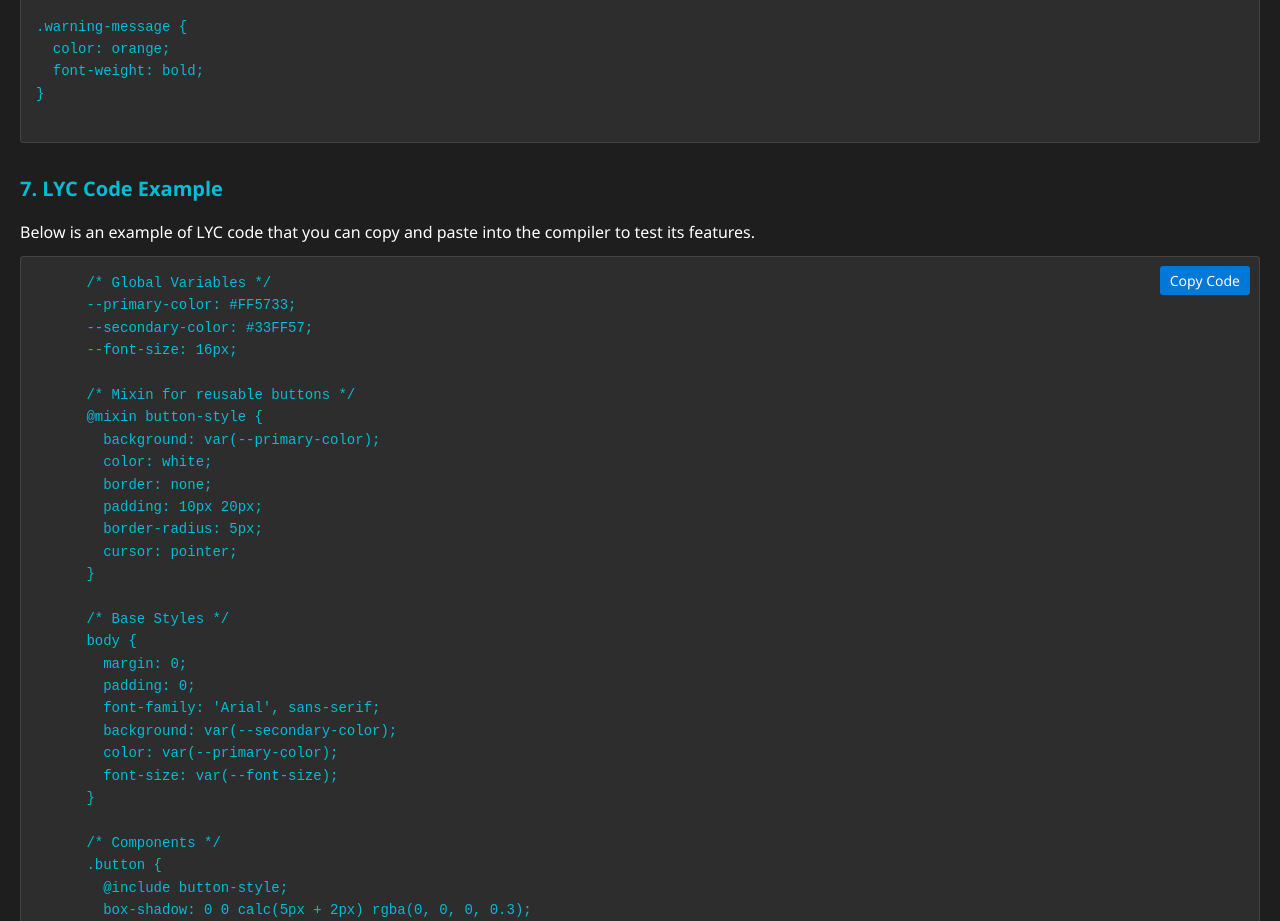
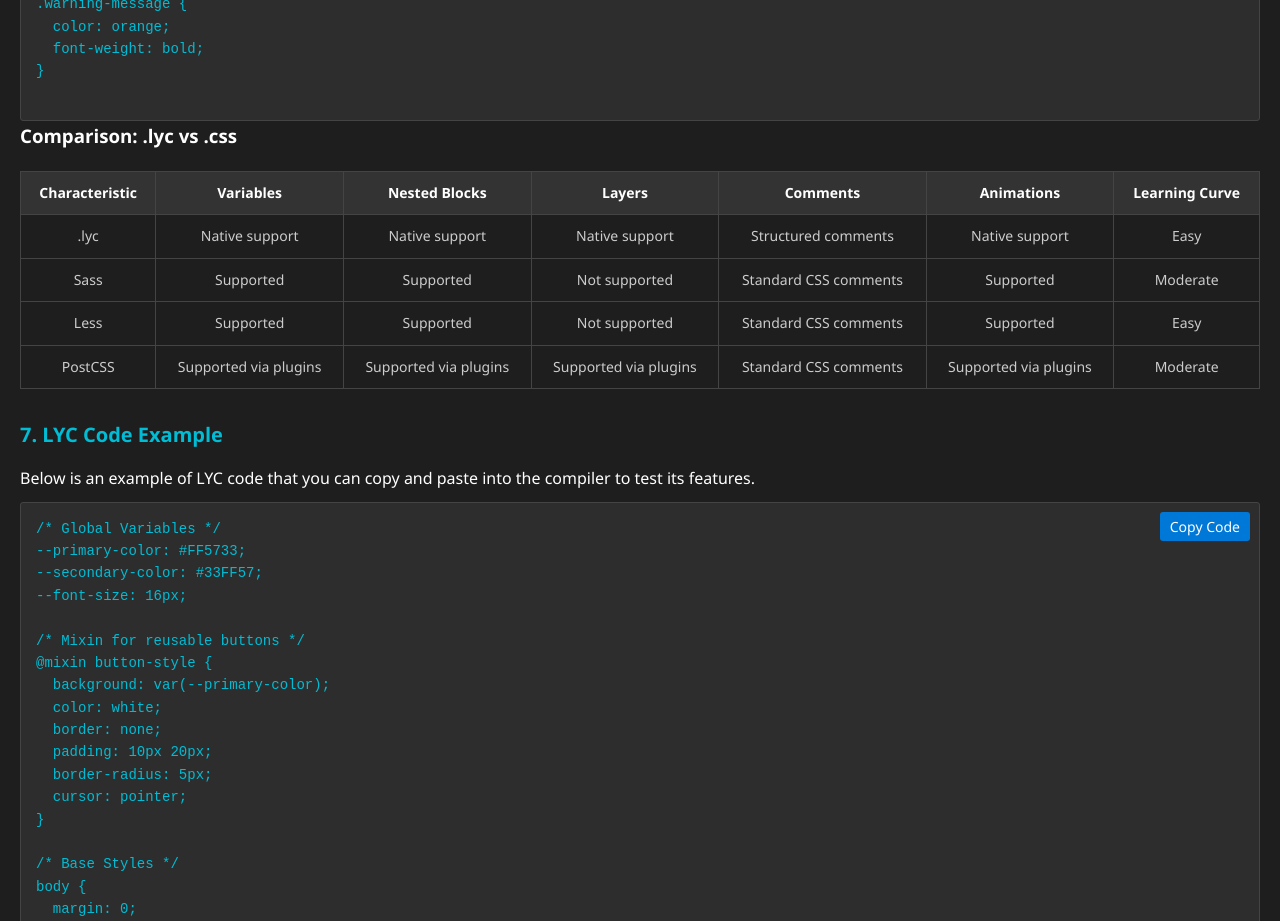
Before and after one commit to Seb3rhjck/layerCSS.lyc, a plain HTML site: page index.html in a window 1280 px wide. Shown: the part 3620-4541 px from the top of the page. Drawn offline with Linux system fonts and the light colour scheme.

Commit message:
Update index.html

```diff
--- a/index.html
+++ b/index.html
@@ -20,14 +20,12 @@
       <option value="tl">Tagalog</option>
     </select>
   </div>
-
   <header class="header">
     <div class="container">
       <h1 id="header-title">LayerCSS - Programming Language</h1>
       <p id="header-license">License: Apache 2.0</p>
     </div>
   </header>
-
   <main class="main-content">
     <!-- Introduction -->
     <section class="section" id="introduction-section">
@@ -65,7 +63,6 @@
     font-family: Arial, sans-serif;
   }
 }
-
 @layer components {
   button {
     background: var(--primary-color);
@@ -94,7 +91,6 @@
       <p id="example-description">
         Below is a basic example of a `.lyc` file with detailed comments explaining each part of the code. This file uses the fundamental features of LYC: <strong>global variables</strong>, <strong>`calc()`</strong>, <strong>mixins (`@mixin` and `@include`)</strong>, and <strong>inheritance with `@extend`</strong>.
       </p>
-
       <!-- Horizontal Comparison -->
       <div class="comparison-container">
         <h3 id="comparison-title">Comparison: .lyc vs .css</h3>
@@ -210,6 +206,62 @@
           </div>
         </div>
       </div>
+
+      <!-- Horizontal Comparison Table -->
+      <div class="comparison-container">
+        <h3 id="comparison-title">Comparison: .lyc vs .css</h3>
+        <table class="comparison-table">
+          <thead>
+            <tr>
+              <th id="comparison-characteristic">Characteristic</th>
+              <th id="comparison-variables">Variables</th>
+              <th id="comparison-nested-blocks">Nested Blocks</th>
+              <th id="comparison-layers">Layers</th>
+              <th id="comparison-comments">Comments</th>
+              <th id="comparison-animations">Animations</th>
+              <th id="comparison-learning-curve">Learning Curve</th>
+            </tr>
+          </thead>
+          <tbody>
+            <tr>
+              <td>.lyc</td>
+              <td id="layercss-variables">Native Support</td>
+              <td id="layercss-nested-blocks">Native Support</td>
+              <td id="layercss-layers">Native Support</td>
+              <td id="layercss-comments">Structured Comments</td>
+              <td id="layercss-animations">Native Support</td>
+              <td id="layercss-learning-curve">Easy</td>
+            </tr>
+            <tr>
+              <td>Sass</td>
+              <td id="sass-variables">Supported</td>
+              <td id="sass-nested-blocks">Supported</td>
+              <td id="sass-layers">Not Supported</td>
+              <td id="sass-comments">Standard CSS Comments</td>
+              <td id="sass-animations">Supported</td>
+              <td id="sass-learning-curve">Moderate</td>
+            </tr>
+            <tr>
+              <td>Less</td>
+              <td id="less-variables">Supported</td>
+              <td id="less-nested-blocks">Supported</td>
+              <td id="less-layers">Not Supported</td>
+              <td id="less-comments">Standard CSS Comments</td>
+              <td id="less-animations">Supported</td>
+              <td id="less-learning-curve">Easy</td>
+            </tr>
+            <tr>
+              <td>PostCSS</td>
+              <td id="postcss-variables">Supported via plugins</td>
+              <td id="postcss-nested-blocks">Supported via plugins</td>
+              <td id="postcss-layers">Supported via plugins</td>
+              <td id="postcss-comments">Standard CSS Comments</td>
+              <td id="postcss-animations">Supported via plugins</td>
+              <td id="postcss-learning-curve">Moderate</td>
+            </tr>
+          </tbody>
+        </table>
+      </div>
     </section>
 
     <!-- LYC Code Example -->
@@ -271,7 +323,6 @@
       </div>
     </section>
 
-
     <!-- Compiler Space -->
     <section class="section" id="compiler-section">
       <h2 id="compiler-title">5. Compiler Space</h2>
@@ -293,13 +344,11 @@
       </p>
     </section>
   </main>
-
   <footer class="footer">
     <div class="container">
       <p id="footer-text">&copy; 2025 LayerCSS. Distributed under the Apache 2.0 License.</p>
     </div>
   </footer>
-
   <script src="script.js"></script>
 </body>
 </html>
```
Lines whose indentation alone changed are shown as unchanged.
